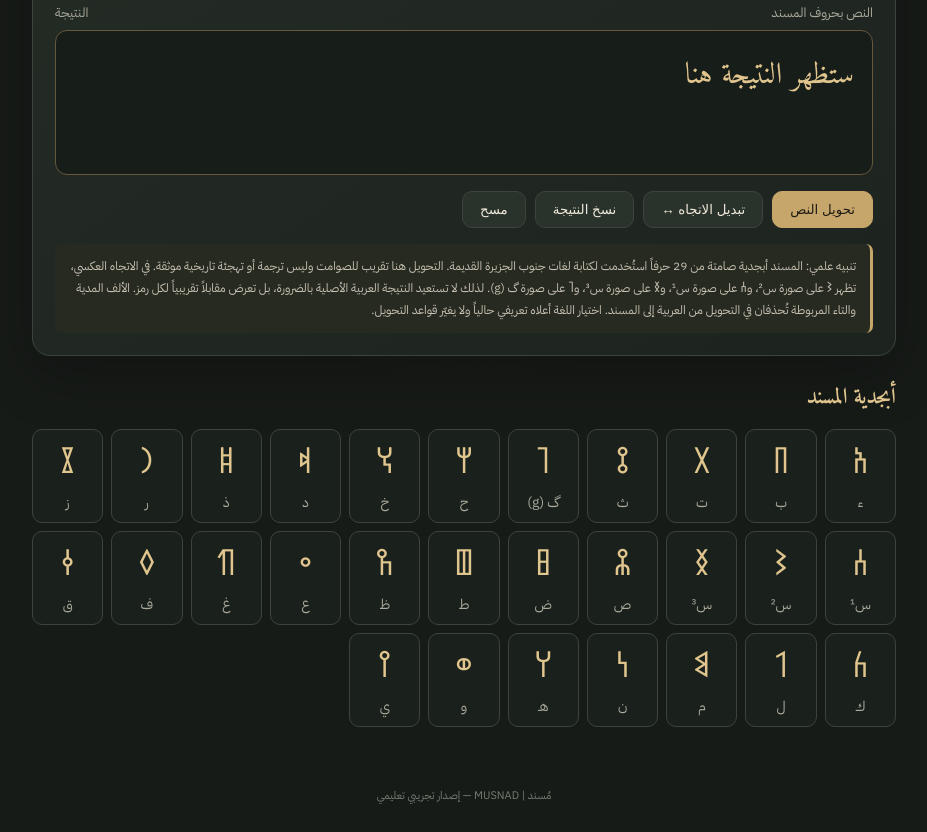
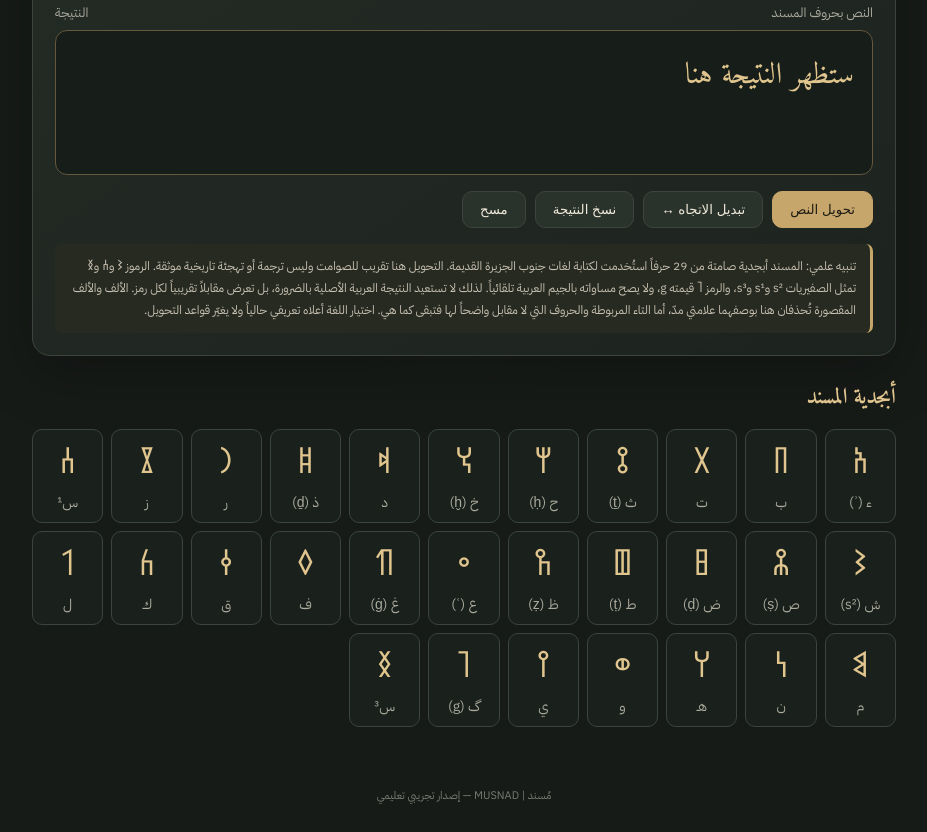
Before and after one commit to ammar1999666-ui/musnad, a plain HTML site: page index.html in a window 1280 px wide. Shown: the part 782-1614 px from the top of the page, without its empty margins (176-1103 px from the left). Drawn offline with Linux system fonts and the light colour scheme.

Commit message:
Correct Musnad character mappings using Unicode and epigraphic references

```diff
--- a/index.html
+++ b/index.html
@@ -49,21 +49,23 @@ footer{text-align:center;color:#777d72;font-size:11px;padding:0 15px 28px}
 <textarea id="source" placeholder="اكتب أو الصق النص هنا..."></textarea>
 <div class="output-wrap"><div class="out-head"><span id="outputLabel">النص بحروف المسند</span><span>النتيجة</span></div><div class="output" id="result" aria-live="polite">ستظهر النتيجة هنا</div></div>
 <div class="actions"><button class="btn primary" id="convert">تحويل النص</button><button class="btn" id="swap">تبديل الاتجاه ↔</button><button class="btn" id="copy">نسخ النتيجة</button><button class="btn" id="clear">مسح</button></div>
-<p class="note">تنبيه علمي: المسند أبجدية صامتة من 29 حرفاً استُخدمت لكتابة لغات جنوب الجزيرة القديمة. التحويل هنا تقريب للصوامت وليس ترجمة أو تهجئة تاريخية موثقة. في الاتجاه العكسي، تظهر 𐩦 على صورة س²، و𐩪 على صورة س¹، و𐩯 على صورة س³، و𐩴 على صورة گ (g). لذلك لا تستعيد النتيجة العربية الأصلية بالضرورة، بل تعرض مقابلاً تقريبياً لكل رمز. الألف المدية والتاء المربوطة تُحذفان في التحويل من العربية إلى المسند. اختيار اللغة أعلاه تعريفي حالياً ولا يغيّر قواعد التحويل.</p>
+<p class="note">تنبيه علمي: المسند أبجدية صامتة من 29 حرفاً استُخدمت لكتابة لغات جنوب الجزيرة القديمة. التحويل هنا تقريب للصوامت وليس ترجمة أو تهجئة تاريخية موثقة. الرموز 𐩦 و𐩪 و𐩯 تمثل الصفيريات s² وs¹ وs³، والرمز 𐩴 قيمته g، ولا يصح مساواته بالجيم العربية تلقائياً. لذلك لا تستعيد النتيجة العربية الأصلية بالضرورة، بل تعرض مقابلاً تقريبياً لكل رمز. الألف والألف المقصورة تُحذفان هنا بوصفهما علامتي مدّ، أما التاء المربوطة والحروف التي لا مقابل واضحاً لها فتبقى كما هي. اختيار اللغة أعلاه تعريفي حالياً ولا يغيّر قواعد التحويل.</p>
 </section>
 <section class="section"><h2>أبجدية المسند</h2><div class="alphabet" id="alphabet"></div></section>
 </main>
 <footer>مُسند | MUSNAD — إصدار تجريبي تعليمي</footer>
 <script>
+// الحروف مرتبة تقريبياً وفق الأبجدية العربية، مع مقابلات صوتية جنوب عربية موثقة.
 const letters=[
-['𐩱','ء'],['𐩨','ب'],['𐩩','ت'],['𐩻','ث'],['𐩴','گ (g)'],['𐩢','ح'],['𐩭','خ'],['𐩵','د'],['𐩹','ذ'],['𐩧','ر'],['𐩸','ز'],['𐩪','س¹'],['𐩦','س²'],['𐩯','س³'],['𐩮','ص'],['𐩳','ض'],['𐩷','ط'],['𐩼','ظ'],['𐩲','ع'],['𐩶','غ'],['𐩰','ف'],['𐩤','ق'],['𐩫','ك'],['𐩡','ل'],['𐩣','م'],['𐩬','ن'],['𐩠','هـ'],['𐩥','و'],['𐩺','ي']
+['𐩱','ء (ʾ)'],['𐩨','ب'],['𐩩','ت'],['𐩻','ث (ṯ)'],['𐩢','ح (ḥ)'],['𐩭','خ (ḫ)'],['𐩵','د'],['𐩹','ذ (ḏ)'],['𐩧','ر'],['𐩸','ز'],['𐩪','س¹'],['𐩦','ش (s²)'],['𐩮','ص (ṣ)'],['𐩳','ض (ḍ)'],['𐩷','ط (ṭ)'],['𐩼','ظ (ẓ)'],['𐩲','ع (ʿ)'],['𐩶','غ (ġ)'],['𐩰','ف'],['𐩤','ق'],['𐩫','ك'],['𐩡','ل'],['𐩣','م'],['𐩬','ن'],['𐩠','هـ'],['𐩥','و'],['𐩺','ي'],['𐩴','گ (g)'],['𐩯','س³']
 ];
 // تقريب تجريبي للصوامت؛ لا يمثل تهجئة تاريخية موثقة للكلمات.
-const arTo=[['أ','𐩱'],['إ','𐩱'],['آ','𐩱'],['ء','𐩱'],['ؤ','𐩱'],['ئ','𐩱'],['ب','𐩨'],['ت','𐩩'],['ث','𐩻'],['گ','𐩴'],['ح','𐩢'],['خ','𐩭'],['د','𐩵'],['ذ','𐩹'],['ر','𐩧'],['ز','𐩸'],['س','𐩪'],['ش','𐩦'],['ص','𐩮'],['ض','𐩳'],['ط','𐩷'],['ظ','𐩼'],['ع','𐩲'],['غ','𐩶'],['ف','𐩰'],['ق','𐩤'],['ك','𐩫'],['ل','𐩡'],['م','𐩣'],['ن','𐩬'],['ه','𐩠'],['و','𐩥'],['ي','𐩺'],['ى','𐩺']];
-// جدول عكسي صريح حتى لا تختلط الحروف المتقاربة أو تتأثر بترتيب جدول العربية.
+// مقابلات تقريبية: الحروف غير المتطابقة صوتياً تُترك كما هي بدلاً من اختراع مقابل لها.
+const arTo=[['أ','𐩱'],['إ','𐩱'],['آ','𐩱'],['ء','𐩱'],['ؤ','𐩱'],['ئ','𐩱'],['ب','𐩨'],['ت','𐩩'],['ث','𐩻'],['ح','𐩢'],['خ','𐩭'],['د','𐩵'],['ذ','𐩹'],['ر','𐩧'],['ز','𐩸'],['س','𐩪'],['ش','𐩦'],['ص','𐩮'],['ض','𐩳'],['ط','𐩷'],['ظ','𐩼'],['ع','𐩲'],['غ','𐩶'],['ف','𐩰'],['ق','𐩤'],['ك','𐩫'],['ل','𐩡'],['م','𐩣'],['ن','𐩬'],['ه','𐩠'],['و','𐩥'],['ي','𐩺'],['گ','𐩴']];
+// التحويل العكسي مطابق لترتيب رموز Unicode وقيمها الصوتية الأكاديمية.
 const musTo=new Map([
 ['𐩠','هـ'],['𐩡','ل'],['𐩢','ح'],['𐩣','م'],['𐩤','ق'],
-['𐩥','و'],['𐩦','س²'],['𐩧','ر'],['𐩨','ب'],['𐩩','ت'],
+['𐩥','و'],['𐩦','ش (s²)'],['𐩧','ر'],['𐩨','ب'],['𐩩','ت'],
 ['𐩪','س¹'],['𐩫','ك'],['𐩬','ن'],['𐩭','خ'],['𐩮','ص'],
 ['𐩯','س³'],['𐩰','ف'],['𐩱','ء'],['𐩲','ع'],['𐩳','ض'],
 ['𐩴','گ'],['𐩵','د'],['𐩶','غ'],['𐩷','ط'],['𐩸','ز'],
@@ -83,7 +85,7 @@ $('languageInfo').innerHTML='<strong>'+profile.title+'</strong><p>'+profile.desc
 }
 function convert(){const s=$('source').value; if(!s.trim()){$('result').textContent='ستظهر النتيجة هنا';return}
 let out=''; for(const ch of s){if(direction==='toMusnad'){
-if(ch==='ا'||ch==='ة'){continue;} // تُحذف الألف المدية والتاء المربوطة في هذا التقريب الصامتي.
+if(ch==='ا'||ch==='ى'){continue;} // الألف والألف المقصورة تمثلان غالباً حركة طويلة لا يكتبها هذا النمط الصامتي.
 const hit=arTo.find(x=>x[0]===ch);out+=hit?hit[1]:ch;
 }else{out+=musTo.has(ch)?musTo.get(ch):ch;}} $('result').textContent=out;}
 function setDirection(d){direction=d; $('toMusnad').classList.toggle('active',d==='toMusnad');$('toArabic').classList.toggle('active',d==='toArabic');$('inputLabel').textContent=d==='toMusnad'?'اكتب النص العربي هنا':'اكتب حروف المسند هنا';$('source').placeholder=d==='toMusnad'?'اكتب أو الصق النص العربي هنا...':'اكتب أو الصق حروف المسند هنا...';$('outputLabel').textContent=d==='toMusnad'?'النص بحروف المسند':'المقابل العربي التقريبي';$('source').value='';$('result').textContent='ستظهر النتيجة هنا';}
```
